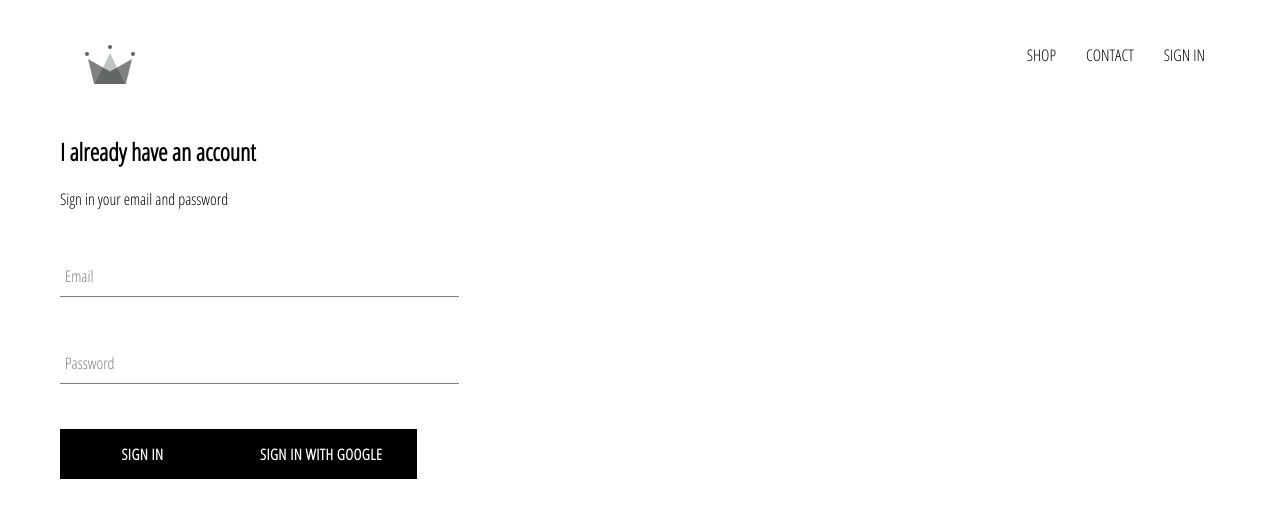
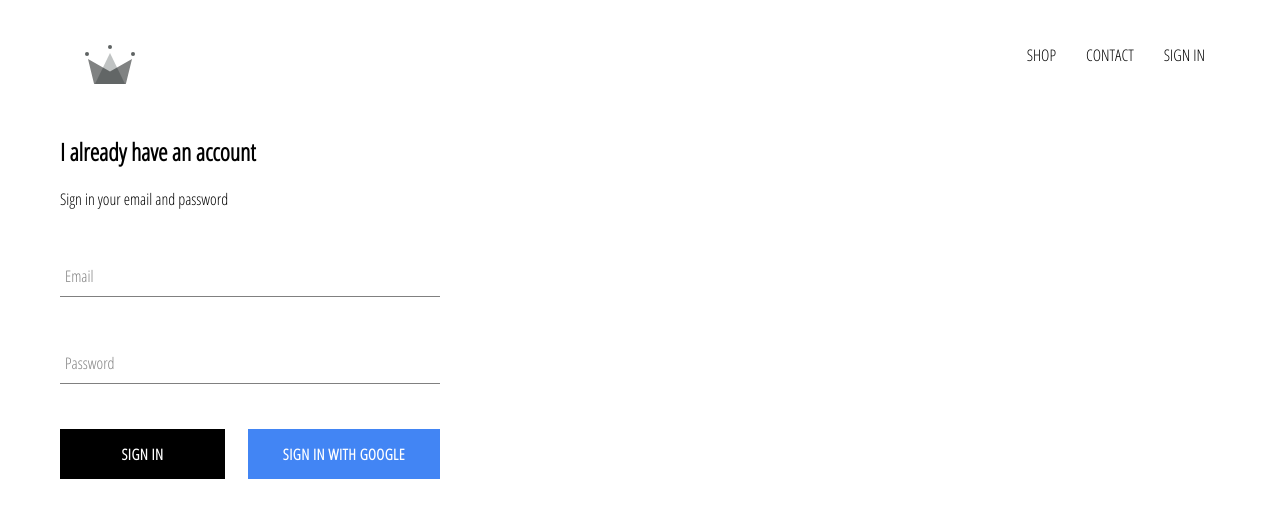
Before and after one commit to istiak227/crwn-clothing, a React (Create React App) app: page /signin in a window 1280 px wide. Shown: the top 518 px of the page. Built offline with nearby package versions, Linux system fonts and the light colour scheme; no server answers.

Commit message:
added signin button style and signout option

```diff
--- a/src/App.css
+++ b/src/App.css
@@ -7,3 +7,7 @@
     text-decoration: none;
     color: black;
 }
+
+* {
+    box-sizing: border-box;
+}
--- a/src/App.js
+++ b/src/App.js
@@ -23,17 +23,23 @@
     };
   }
 
+  unsubscribeFromAuth = null;
+
   componentDidMount() {
-    auth.onAuthStateChanged(user => {
+    this.unsubscribeFromAuth = auth.onAuthStateChanged(user => {
       this.setState({ currentUser: user })
       console.log(user);
     });
   }
 
+  componentWillUnmount() {
+    this.unsubscribeFromAuth();
+  }
+
   render() {
     return (
       <div>
-        <Header />
+        <Header currentUser={this.state.currentUser} />
         <Switch>
           <Route exact path='/' component={HomePage} />
           <Route path='/shop' component={ShopPage} />
--- a/src/components/custom-button/custom-button.component.jsx
+++ b/src/components/custom-button/custom-button.component.jsx
@@ -2,8 +2,11 @@
 
 import './custom-button.styles.scss'
 
-const CustomButton = ({ children, ...otherProps }) => (
-    <button className='custom-button' {...otherProps}>
+const CustomButton = ({ children, isGoogleSignIn, ...otherProps }) => (
+    <button
+        className={`${ isGoogleSignIn ? 'google-sign-in' : '' } custom-button`}
+        {...otherProps}
+    >
         {children}
     </button>
 )
--- a/src/components/custom-button/custom-button.styles.scss
+++ b/src/components/custom-button/custom-button.styles.scss
@@ -19,4 +19,14 @@
     color: black;
     border: 1px solid black;
   }
+
+  &.google-sign-in {
+    background-color: #4285f4;
+    color: white;
+
+    &:hover {
+      background-color: #357ae8;
+      border: none;
+    }
+  }
 }
--- a/src/components/header/header.component.jsx
+++ b/src/components/header/header.component.jsx
@@ -1,11 +1,13 @@
 import React from 'react';
 import { Link } from 'react-router-dom';
+
+import { auth } from '../../firebase/firebase.utils'
 
 import { ReactComponent as Logo } from '../../assets/crown.svg';
 
 import './header.styles.scss';
 
-const Header = () => (
+const Header = ( {currentUser} ) => (
     <div className='header'>
         <Link className='logo-container' to="/">
             <Logo className='logo' />
@@ -17,9 +19,15 @@
             <Link className='option' to="/contact">
                 CONTACT
             </Link>
-            <Link className='option' to="/signin">
-                SIGN IN
-            </Link>
+            {currentUser ? (
+                <div className='option' onClick={() => auth.signOut()}>
+                    SIGN OUT
+                </div>
+            ) : (
+                <Link className='option' to="/signin">
+                    SIGN IN
+                </Link>
+            )}
         </div>
     </div>
 )
--- a/src/components/header/header.styles.scss
+++ b/src/components/header/header.styles.scss
@@ -20,6 +20,7 @@
 
     .option {
       padding: 10px 15px;
+      cursor: pointer;
     }
   }
 }
--- a/src/components/sign-in/sign-in.component.jsx
+++ b/src/components/sign-in/sign-in.component.jsx
@@ -51,9 +51,11 @@
                         label='Password'
                         required
                     />
+                    <div className='buttons'>
+                        <CustomButton type='submit'> Sign In </CustomButton>
+                        <CustomButton onClick={SignInWithGoogle} isGoogleSignIn> Sign in with Google </CustomButton>
+                    </div>
 
-                    <CustomButton type='submit'> Sign In </CustomButton>
-                    <CustomButton onClick={SignInWithGoogle}> Sign in with Google </CustomButton>
 
                 </form>
 
--- a/src/components/sign-in/sign-in.styles.scss
+++ b/src/components/sign-in/sign-in.styles.scss
@@ -1,9 +1,14 @@
 .sign-in {
-    width: 30vw;
+    width: 380px;
     display: flex;
     flex-direction: column;
 
     .title {
         margin: 10px 0;
     }
+
+    .buttons {
+        display: flex;
+        justify-content: space-between;
+    }
 }
```
